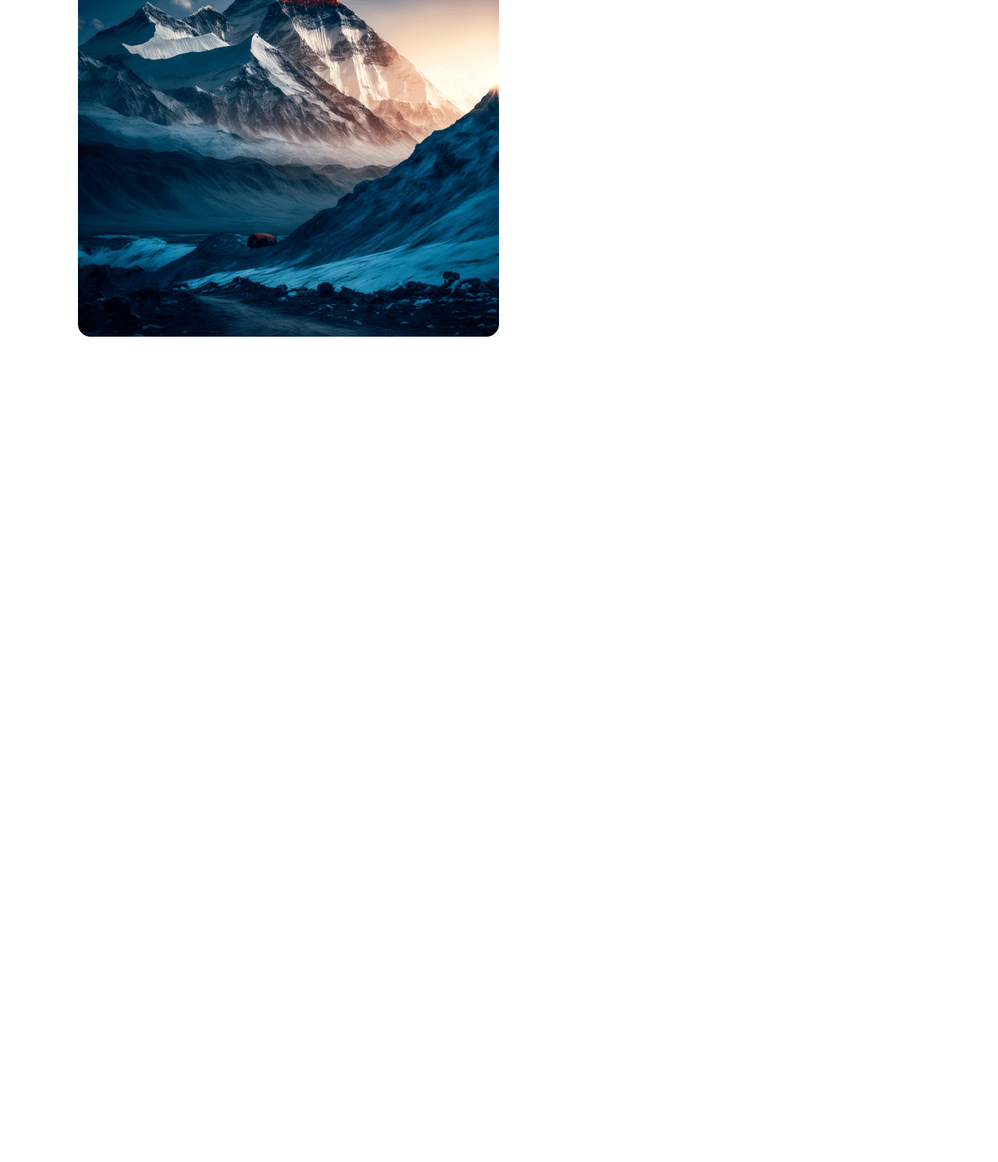
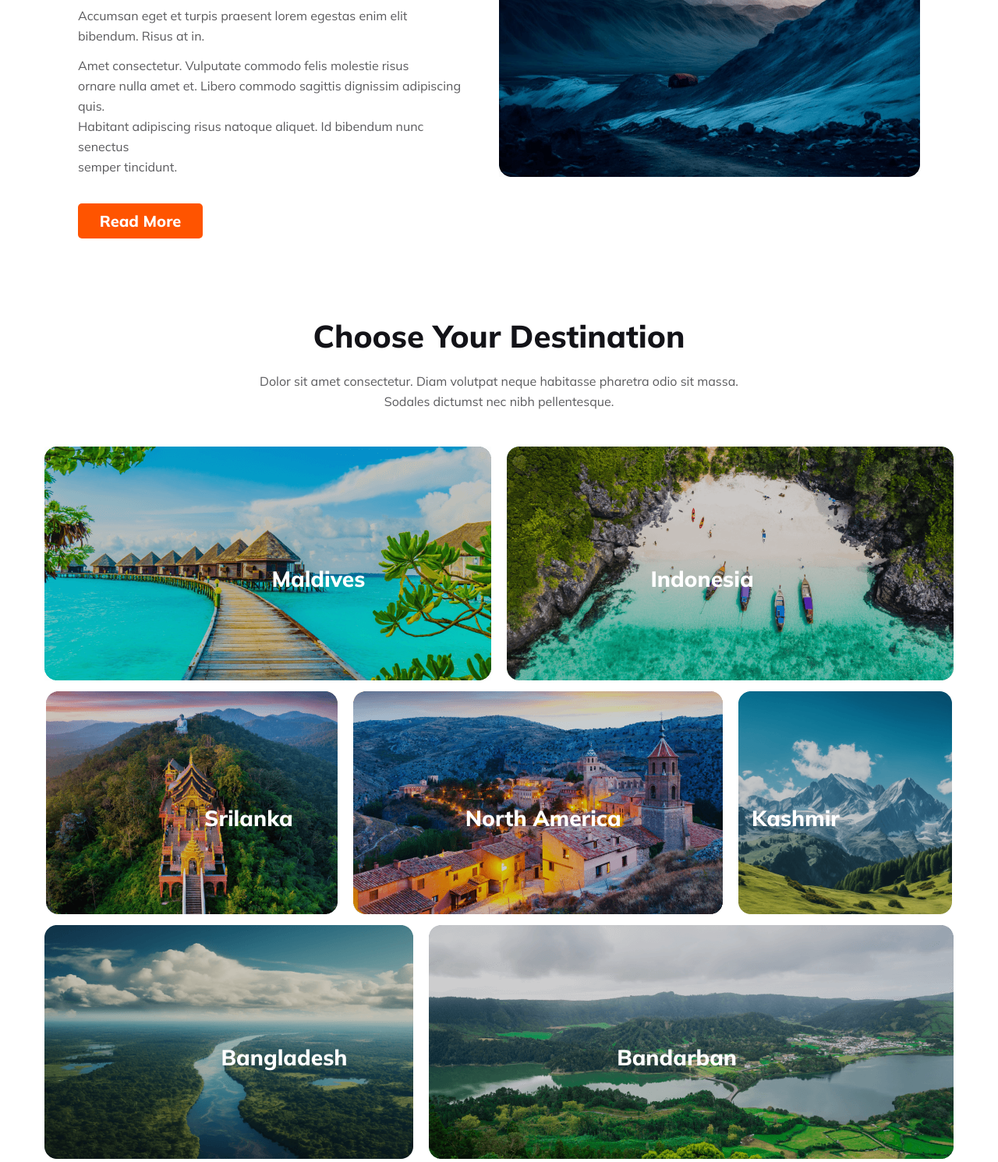
Before and after one commit to shuptitahsin/travel, a plain HTML site: page index.html in a window 1280 px wide. Shown: the part 529-2020 px from the top of the page at 78% size. Before the commit the page ends 965 px from the top, so only its background shows below. Drawn offline with Linux system fonts and the light colour scheme.

Commit message:
sec commit

```diff
--- a/index.html
+++ b/index.html
@@ -44,19 +44,22 @@
 
     </div>
 </section>
-<!-- .........Our Popular Tours section    -->
+
+
+<!-- .............banner section end........... -->
+<!-- .........Our Popular Tours section  START..........  -->
 <section class="tours-section">
     <div class="container">
         <div class="tours-column">
             <div class="tours-left">
                 <h2>Our Popular Tours</h2>
-                <p>Dolor sit amet consectetur. Diam volutpat neque habitasse pharetra odio sit massa. Sodales dictumst nec nibh pellentesque.</p>
-                <li><p>Tempus euismod lacus mauris dignissim quis in ultrices. Magna nullam odio neque diam. Sociis erat at .</p></li>
-                <li><p>Adipiscing ornare pellentesque mauris volutpat tortor vitae platea porta lacus. Lectus suspendisse nullam.</p></li>
-                <li><p> Accumsan eget et turpis praesent lorem egestas enim elit bibendum. Risus at in.</p></li>
-                <p>Amet consectetur. Vulputate commodo felis molestie risus
-                    ornare nulla amet et. Libero commodo sagittis dignissim adipiscing quis. Habitant adipiscing risus natoque aliquet. Id bibendum nunc senectus semper tincidunt. </p>
-                    <button><a href="#">Read More</a></button>
+                <p>Dolor sit amet consectetur. Diam volutpat neque habitasse pharetra odio sit<br> massa. Sodales dictumst nec nibh pellentesque.</p>
+                <li><p>Tempus euismod lacus mauris dignissim quis in ultrices. Magna<br> nullam odio neque diam. Sociis erat at .</p></li>
+                <li><p>Adipiscing ornare pellentesque mauris volutpat tortor vitae platea<br> porta lacus. Lectus suspendisse nullam.</p></li>
+                <li><p> Accumsan eget et turpis praesent lorem egestas enim elit<br> bibendum. Risus at in.</p></li>
+                <p>Amet consectetur. Vulputate commodo felis molestie risus <br>
+                    ornare nulla amet et. Libero commodo sagittis dignissim adipiscing quis.<br> Habitant adipiscing risus natoque aliquet. Id bibendum nunc senectus<br> semper tincidunt. </p>
+                    <button class="btn1"><a href="#">Read More</a></button>
             </div>
             <div class="tours-right">
                 <img src="Images/sec1.png" alt="">
@@ -64,13 +67,54 @@
         </div>
     </div>
 </section>
+<!-- .........Our Popular Tours section END.........   -->
+<!-- ......DESTINATION SECTION START............ -->
+<section class="destination-section">
+    <div class="container">
+        <div class="destination-info">
+            <h2>Choose Your Destination</h2>
+            <p>Dolor sit amet consectetur. Diam volutpat neque habitasse pharetra odio sit massa.<br> Sodales dictumst nec nibh pellentesque.</p>
+        </div>
+        <div class="destination-one">
+            <div class="mal">
+                <img src="Images/Mald.png" alt="">
+            </div>
+            <div class="mal-text"><p>Maldives</p></div>
+            <div class="indo">
+                <img src="Images/Indo.png" alt="">
+            </div>
+            <div class="indo-text"><p>Indonesia</p></div>
+        </div>
+        <div class="destination-two">
+            <div class="sri">
+                <img src="Images/sri.png" alt="">
+            </div>
+            <div class="sri-text"><p>Srilanka</p></div>
+            <div class="ame">
+                <img src="Images/ame.png" alt="">
+            </div>
+            <div class="ame-text"><p>North America</p></div>
+            <div class="kas">
+                <img src="Images/kas.png" alt="">
+            </div>
+            <div class="kas-text"><p>Kashmir</p></div>
+        </div>
+        <div class="destination-three">
+            <div class="bd">
+                <img src="Images/bd.png" alt="">
+            </div>
+            <div class="bd-text"><p>Bangladesh</p></div>
+            <div class="ban">
+                <img src="Images/ban.png" alt="">
+            </div>
+            <div class="ban-text"><p>Bandarban</p></div>
+        </div>
+        </div>
+    </div>
+</section>
 
 
 
-
-
-
-
-<!-- .............banner section end........... -->
+<!-- ......DESTINATION SECTION END  ............ -->
 </body>
 </html>
--- a/travel.css
+++ b/travel.css
@@ -33,8 +33,190 @@
 .nav-logo-text span{
     color:#FF5400 ;
 }
+/* .nav-item {
+    display: none;
+
+} */
+.nav-item ul{
+    width: 500px;
+    height: 50px;
+    display: flex;
+    flex-direction: row;
+}
+.nav-item li{
+    list-style: none;
+}
+.nav-item a{
+    text-decoration: none;
+    color: #424247;
+    transition: .3s ease-in-out;
+    font-size: 18px;
+    font-weight: 400;
+    line-height: 23px;
+    padding: 0px 20px;
+}
+.nav-item a:hover{
+    color: #FF5400;
+}
+/* ||||||||||||||nav section end||||||||||| */
+/* |||||||||||  BANNER SECTION START|||||||||| */
 
 
 
 
-/* ||||||||||||||nav section end||||||||||| */
+
+
+
+
+
+
+
+/* |||||||||||  BANNER SECTION ENDT|||||||||| */
+/* ||||||||||| TOURS SECTION START|||||||||||| */
+.tours-column{
+    display: flex;
+    flex-direction: row;
+    justify-content: center;
+    align-items: center;
+    column-gap: 20px;
+    margin-bottom: 100px;
+}
+.tours-left{
+    padding-right: 20px;
+    text-align: left;
+}
+.tours-left h2{
+    font-size: 40px;
+    font-weight: 800;
+    line-height: 50px;
+    color: #131318;
+    padding: 24px 0px;
+}
+.tours-left p , li{
+    padding: 4px 0px;
+    font-size: 16px;
+    font-weight: 400;
+    line-height: 26px;
+    color: #5A5A5D;
+}
+.btn1 a{
+    text-decoration: none;
+    color: #ffffff;
+    font-size: 20px;
+    font-weight: 800;
+}
+.btn1{
+    background-color: #FF5400;
+    width: 160px;
+    height: 45px;
+    border: none;
+    border-radius: 5px;
+    margin-top: 30px;
+}
+
+/* ||||||||||| TOURS SECTION END|||||||||||| */
+/* ||||||||||||||||DESTINATION SECTION START||||||||||||||||| */
+.destination-info{
+    text-align: center;
+}
+.destination-info h2{
+    color: #131318;
+    font-size: 40px;
+    font-weight: 800;
+    line-height: 50px;
+    margin-bottom: 20px;
+}
+.destination-info p{
+    color:#5A5A5D ;
+    font-size: 16px;
+    font-weight: 400;
+    line-height: 26px;
+    margin-bottom: 45px;
+}
+/* ............destination place....... */
+.destination-one , .destination-two , .destination-three{
+    display: flex;
+    flex-direction: row;
+    justify-content: center;
+    align-items: center;
+    gap: 20px;
+}
+
+.destination-one , .destination-two , .destination-three{
+    position:relative;
+    margin-top: 10px;
+}
+.destination-one .mal-text{
+    position: absolute;
+    top: 50%;
+    left: 23%;
+    color: #ffffff;
+    font-size: 28px;
+    font-weight: 800;
+    line-height: 35px;
+    text-align: center;
+}
+.destination-one .indo-text{
+    position: absolute;
+    top: 50%;
+    left: 68%;
+    color: #ffffff;
+    font-size: 28px;
+    font-weight: 800;
+    line-height: 35px;
+    text-align: center;
+}
+.destination-two .sri-text{
+    position: absolute;
+    top: 50%;
+    left: 15%;
+    color: #ffffff;
+    font-size: 28px;
+    font-weight: 800;
+    line-height: 35px;
+    text-align: center;
+}
+.destination-two .ame-text{
+    position: absolute;
+    top: 50%;
+    left: 46%;
+    color: #ffffff;
+    font-size: 28px;
+    font-weight: 800;
+    line-height: 35px;
+    text-align: center;
+}
+.destination-two .kas-text{
+    position: absolute;
+    top: 50%;
+    left: 80%;
+    color: #ffffff;
+    font-size: 28px;
+    font-weight: 800;
+    line-height: 35px;
+    text-align: center;
+}
+.destination-three .bd-text{
+    position: absolute;
+    top: 50%;
+    left: 17%;
+    color: #ffffff;
+    font-size: 28px;
+    font-weight: 800;
+    line-height: 35px;
+    text-align: center;
+}
+.destination-three .ban-text{
+    position: absolute;
+    top: 50%;
+    left: 64%;
+    color: #ffffff;
+    font-size: 28px;
+    font-weight: 800;
+    line-height: 35px;
+    text-align: center;
+}
+
+
+/* ||||||||||||||||DESTINATION SECTION END|||||||||||||||||| */
+/* ||||||||||||||||| */
```
Also changed, not shown: Images/Indo.png (renamed from Images/Rectangle 8.png), Images/Mald.png (renamed from Images/Rectangle 5.png), Images/ame.png (renamed from Images/Rectangle 7.png), Images/ban.png (renamed from Images/Rectangle 10.png), Images/bd.png (renamed from Images/Rectangle 11.png), Images/kas.png (renamed from Images/Rectangle 9.png), Images/sri.png (renamed from Images/Rectangle 6.png).
